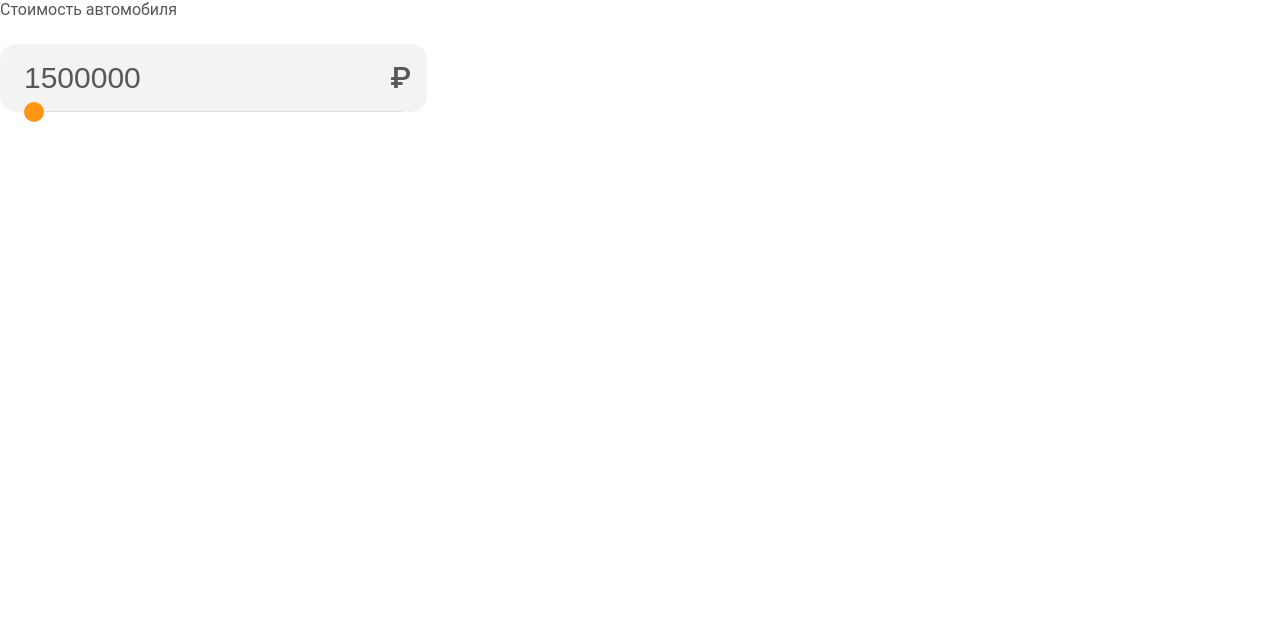
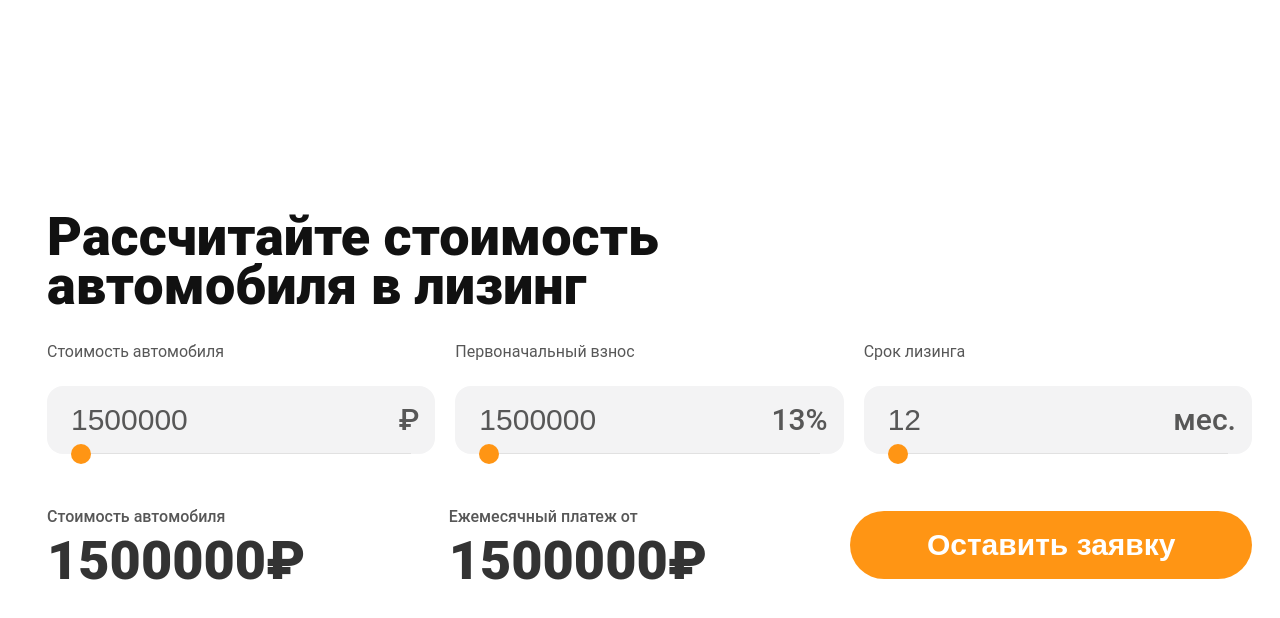
Before and after one commit to zPavel39/web-test-leasing_auto, a React (Create React App) app: page / in a window 1280 px wide. Shown: the top 618 px of the page. Built offline with nearby package versions, Linux system fonts and the light colour scheme.

Commit message:
init: components ui in main_page

```diff
--- a/src/App.scss
+++ b/src/App.scss
@@ -0,0 +1,5 @@
+.App {
+    display: flex;
+    justify-content: center;
+    margin: 213px 28px 0 47px;
+}
--- a/src/components/pages/MainPage.scss
+++ b/src/components/pages/MainPage.scss
@@ -0,0 +1,38 @@
+.main {
+    &__title {
+        font-weight: 900;
+        font-size: 54px;
+        line-height: 90%;
+        color: #111111;
+        max-width: 753px;
+        margin-bottom: 32px;
+    }
+    &__slider {
+        display: flex;
+        gap: 20px;
+        margin-bottom: 51px;
+    }
+    &__info {
+        display: flex;
+        justify-content: space-between;
+        align-items: center;
+    }
+    &__valueBlock {
+        display: flex;
+        flex-direction: column;
+        gap: 8px;
+        max-width: 427px;
+        width: 100%;
+        &_label {
+            font-size: 16px;
+            line-height: 150%;
+            color: #575757;
+        }
+        &_title {
+            font-weight: 900;
+            font-size: 54px;
+            line-height: 90%;
+            color: #333333;
+        }
+    }
+}
--- a/src/components/pages/MainPage.tsx
+++ b/src/components/pages/MainPage.tsx
@@ -1,23 +1,58 @@
-import React, { FC, useState } from 'react'
-import ButtonSubmit from '../ui/ButtonSubmit/ButtonSubmit'
-import FormSlider from '../ui/FormSlider/FormSlider'
-import './MainPage.scss'
+import React, { FC, useState } from "react";
+import ButtonSubmit from "../ui/ButtonSubmit/ButtonSubmit";
+import FormSlider from "../ui/FormSlider/FormSlider";
+import "./MainPage.scss";
 
 export const MainPage: FC = () => {
-  const [price, setPrice] = useState<string>('1500000')
-  const [payment, setPayment] = useState<string>('')
-  const [time, setTime] = useState<string>('')
+  const [price, setPrice] = useState<string>("1500000");
+  const [payment, setPayment] = useState<string>("1500000");
+  const [time, setTime] = useState<string>("12");
   return (
-    <div>
+    <div className="main">
+      <h1 className="main__title">Рассчитайте стоимость автомобиля в лизинг</h1>
+      <div className="main__slider">
         <FormSlider
-        name={'Стоимость автомобиля'}
+          name={"Стоимость автомобиля"}
           value={price}
           maxValue={10000000}
+          stepValue={10000}
           minValue={1500000}
           setValue={setPrice}
           children={<span className="children">&#8381;</span>}
         />
-        {/* <ButtonSubmit name="Оставить заявку" clickSubmit={() => console.log('click')}/> */}
+        <FormSlider
+          name={"Первоначальный взнос"}
+          value={payment}
+          maxValue={10000000}
+          minValue={1500000}
+          stepValue={10000}
+          setValue={setPayment}
+          children={<span className="children">13%</span>}
+        />
+        <FormSlider
+          name={"Срок лизинга"}
+          value={time}
+          maxValue={60}
+          minValue={12}
+          stepValue={1}
+          setValue={setTime}
+          children={<span className="children">мес.</span>}
+        />
       </div>
-  )
-}
+      <div className="main__info">
+        <div className="main__valueBlock">
+          <span className="main__valueBlock_label">Стоимость автомобиля</span>
+          <h3 className="main__valueBlock_title">{price}&#8381;</h3>
+        </div>
+        <div className="main__valueBlock">
+          <span className="main__valueBlock_label">Ежемесячный платеж от</span>
+          <h3 className="main__valueBlock_title">{payment}&#8381;</h3>
+        </div>
+        <ButtonSubmit
+          name="Оставить заявку"
+          clickSubmit={() => console.log("click")}
+        />
+      </div>
+    </div>
+  );
+};
--- a/src/components/ui/ButtonSubmit/ButtonSubmit.scss
+++ b/src/components/ui/ButtonSubmit/ButtonSubmit.scss
@@ -11,4 +11,7 @@
         line-height: 36px;
         color: #ffffff;
     }
+    &:hover {
+        background: #111111;
+    }
 }
--- a/src/components/ui/FormSlider/FormSlider.tsx
+++ b/src/components/ui/FormSlider/FormSlider.tsx
@@ -7,12 +7,14 @@ interface SliderProps {
   maxValue: number;
   minValue: number;
   setValue: (num: string) => void;
+  stepValue: number;
   children?: React.ReactNode;
 }
 
 const FormSlider: FC<SliderProps> = ({
   name,
   value,
+  stepValue,
   maxValue,
   minValue,
   setValue,
@@ -22,6 +24,7 @@ const FormSlider: FC<SliderProps> = ({
     setValue(e.target.value);
 
   }
+
   const getBackgroundSize = () => {
     console.log(parseInt(value))
    return { backgroundSize: `${(((parseInt(value)- minValue) * 100)) / (maxValue - minValue)}% 2px` };
@@ -45,7 +48,7 @@ const FormSlider: FC<SliderProps> = ({
           min={minValue}
           max={maxValue}
           value={value}
-          step='10000'
+          step={stepValue}
           onChange={changeHandler}
           style={getBackgroundSize()}
         />
```
Lines whose indentation alone changed are shown as unchanged.
